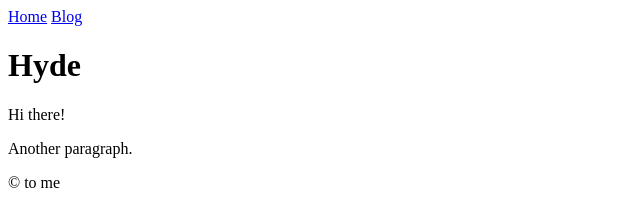
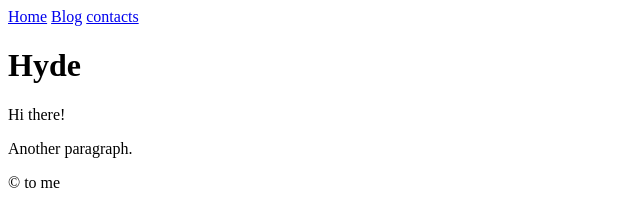
Before and after one commit to pirocorp/project, a Jekyll site: the page docs/index.html, which Jekyll copies as it is, in a window 1280 px wide. Shown: the top 202 px of the page, without its empty margins (0-640 px from the left). Built offline with Jekyll 4.4.1, drawn with Linux system fonts in a browser that asks for light colours.

```diff
--- a/_layouts/page.html
+++ b/_layouts/page.html
@@ -11,6 +11,7 @@
         <nav>
             <a href="/">Home</a>
             <a href="/blog/">Blog</a>
+            <a href="/contacts/">contacts</a>
         </nav>
         <h1>{{ page.title }}</h1>
         <section>
--- a/docs/about/index.html
+++ b/docs/about/index.html
@@ -11,6 +11,7 @@
         <nav>
             <a href="/">Home</a>
             <a href="/blog/">Blog</a>
+            <a href="/contacts/">contacts</a>
         </nav>
         <h1>About</h1>
         <section>
--- a/docs/contacts/index.html
+++ b/docs/contacts/index.html
@@ -11,6 +11,7 @@
         <nav>
             <a href="/">Home</a>
             <a href="/blog/">Blog</a>
+            <a href="/contacts/">contacts</a>
         </nav>
         <h1>Contacts</h1>
         <section>
--- a/docs/index.html
+++ b/docs/index.html
@@ -11,6 +11,7 @@
         <nav>
             <a href="/">Home</a>
             <a href="/blog/">Blog</a>
+            <a href="/contacts/">contacts</a>
         </nav>
         <h1>Hyde</h1>
         <section>
--- a/docs/jekyll/update/2019/05/06/welcome-to-jekyll.html
+++ b/docs/jekyll/update/2019/05/06/welcome-to-jekyll.html
@@ -11,6 +11,7 @@
         <nav>
             <a href="/">Home</a>
             <a href="/blog/">Blog</a>
+            <a href="/contacts/">contacts</a>
         </nav>
         <h1>Welcome to Jekyll!</h1>
         <section>
```
Also changed, not shown: docs/feed.xml (+1 -1 lines).
